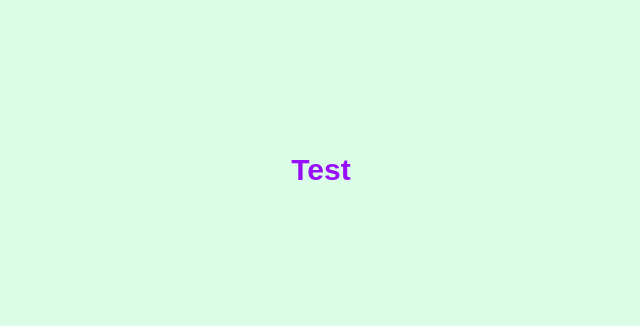
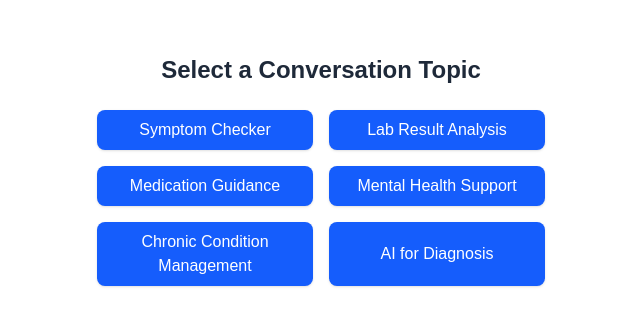
Before and after one commit to timothychengg/AI-Chat-Interface, a Next.js app: page / in a window 1280 px wide. Shown: the part 230-556 px from the top of the page, without its empty margins (319-959 px from the left). Built offline with nearby package versions, Linux system fonts and the light colour scheme.

Commit message:
Add TopicSelector component and wire it into home page

```diff
--- a/components/TopicSelector.js
+++ b/components/TopicSelector.js
@@ -0,0 +1,31 @@
+import React from 'react';
+
+const topics = [
+  'Symptom Checker',
+  'Lab Result Analysis',
+  'Medication Guidance',
+  'Mental Health Support',
+  'Chronic Condition Management',
+  'AI for Diagnosis',
+];
+
+export default function TopicSelector({ onSelectTopic }) {
+  return (
+    <div className='min-h-screen flex flex-col items-center justify-center bg-white p-6'>
+      <h1 className='text-2xl font-bold mb-6 text-gray-800 text-center'>
+        Select a Conversation Topic
+      </h1>
+      <div className='grid grid-cols-1 sm:grid-cols-2 gap-4 w-full max-w-md'>
+        {topics.map((topic, idx) => (
+          <button
+            key={idx}
+            onClick={() => onSelectTopic(topic)}
+            className='bg-blue-600 hover:bg-blue-700 text-white font-medium py-2 px-4 rounded-lg shadow transition-all'
+          >
+            {topic}
+          </button>
+        ))}
+      </div>
+    </div>
+  );
+}
--- a/pages/index.js
+++ b/pages/index.js
@@ -1,9 +1,17 @@
+import React, { useState } from 'react';
+import TopicSelector from '@/components/TopicSelector';
+import ChatWindow from '@/components/ChatWindow';
+
 export default function Home() {
+  const [selectedTopic, setSelectedTopic] = useState(null);
+
   return (
-    <div className='min-h-screen flex items-center justify-center bg-green-100'>
-      <h1 className='text-3xl font-bold text-purple-600'>
-        Test
-      </h1>
-    </div>
+    <>
+      {!selectedTopic ? (
+        <TopicSelector onSelectTopic={setSelectedTopic} />
+      ) : (
+        <ChatWindow topic={selectedTopic} />
+      )}
+    </>
   );
 }
```
